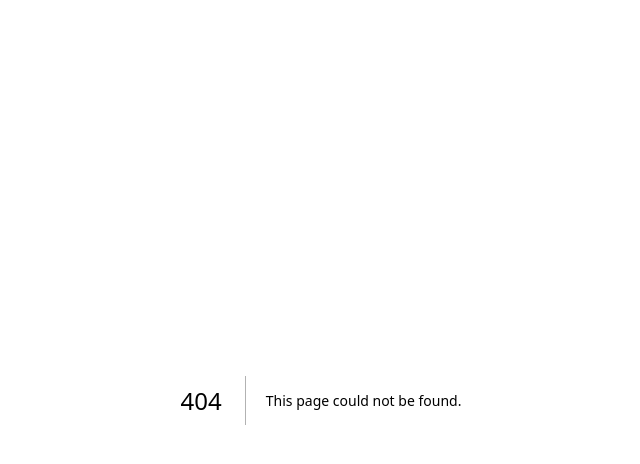
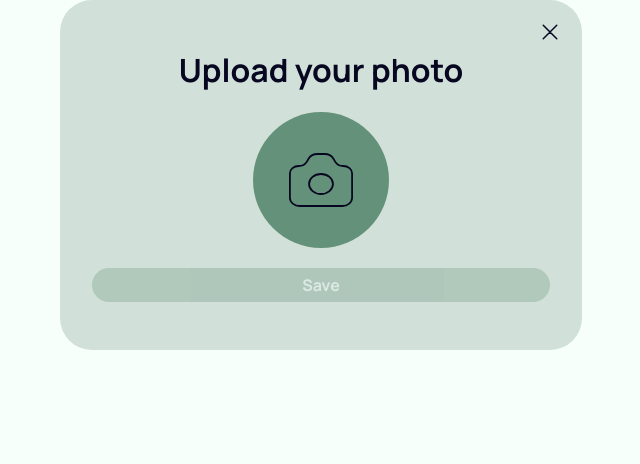
Before and after one commit to TarasBilyi/cheerful-squirrels-front, a Next.js app: page /photo in a window 1280 px wide. Before the commit this address had no page. Shown: the top 464 px of the page, without its empty margins (319-959 px from the left). Built offline with nearby package versions, Linux system fonts and the light colour scheme.

Commit message:
Added variables and UploadForm, UploadPage first version

```diff
--- /dev/null
+++ b/app/(auth rotes)/photo/page.tsx
@@ -0,0 +1,12 @@
+import UploadForm from '@/components/UploadForm/UploadForm';
+import Container from '@/components/Container/Container';
+
+const UploadPhoto = () => {
+  return (
+    <Container>
+      <UploadForm />
+    </Container>
+  );
+};
+
+export default UploadPhoto;
--- a/app/globals.css
+++ b/app/globals.css
@@ -1,3 +1,14 @@
+:root {
+  --color-green: #649179;
+  --color-green-darker: #374f42;
+  --color-light-green: #d1e0d8;
+  --color-white: #f7fffb;
+  --color-black: #070721;
+  --color-gray: #595d62;
+  --color-light-gray: #9f9f9f;
+  --color-error: #ad6a6c;
+}
+
 html {
   height: 100%;
 }
@@ -14,8 +25,8 @@ body {
   flex-direction: column;
   line-height: 1.55;
   font-size: 16px;
-  color: #070721;
-  background-color: #f7fffb;
+  color: var(--color-black);
+  background-color: var(--color-white);
   font-family: var(--font-manrope);
 }
 
--- a/components/RegisterForm/RegisterForm.module.css
+++ b/components/RegisterForm/RegisterForm.module.css
@@ -8,7 +8,7 @@
   margin-inline: auto;
   padding: 48px 32px;
   border-radius: 32px;
-  background-color: #d1e0d8;
+  background-color: var(--color-light-green);
 }
 
 @media (min-width: 768px) {
@@ -30,7 +30,7 @@
   font-weight: 700;
   line-height: normal;
   text-align: center;
-  color: #070721;
+  color: var(--color-black);
 }
 
 .description {
@@ -39,7 +39,7 @@
   font-size: 16px;
   line-height: 1.55;
   text-align: center;
-  color: #070721;
+  color: var(--color-black);
 }
 
 .form {
@@ -66,7 +66,7 @@
 
 .label {
   font-size: 12px;
-  color: #070721;
+  color: var(--color-black);
 }
 
 .inputWrapper {
@@ -75,9 +75,9 @@
   gap: 8px;
   width: 100%;
   padding: 8px;
-  border: 1px solid #9f9f9f;
+  border: 1px solid var(--color-light-gray);
   border-radius: 8px;
-  background-color: #f7fffb;
+  background-color: var(--color-white);
 }
 
 .input {
@@ -88,11 +88,28 @@
   background: transparent;
   font-family: var(--font-manrope);
   font-size: 16px;
-  color: #070721;
+  color: var(--color-black);
 }
 
 .input::placeholder {
-  color: #595d62;
+  color: var(--color-gray);
+}
+
+.inputWrapperInvalid {
+  border-color: var(--color-error);
+  color: var(--color-error);
+}
+
+.inputWrapperInvalid .input {
+  color: var(--color-error);
+}
+
+.inputWrapperInvalid .input::placeholder {
+  color: var(--color-error);
+}
+
+.inputWrapperInvalid .toggleVisibility {
+  color: var(--color-error);
 }
 
 .toggleVisibility {
@@ -109,7 +126,7 @@
 .error {
   min-height: 15px;
   font-size: 12px;
-  color: #ad6a6c;
+  color: var(--color-error);
 }
 
 .submitButton {
@@ -117,8 +134,8 @@
   padding: 8px;
   border: none;
   border-radius: 64px;
-  background-color: #649179;
-  color: #f7fffb;
+  background-color: var(--color-green);
+  color: var(--color-white);
   font-family: var(--font-manrope);
   font-size: 16px;
   font-weight: 700;
@@ -128,7 +145,7 @@
 
 .submitButton:hover,
 .submitButton:focus-visible {
-  background-color: #374f42;
+  background-color: var(--color-green-darker);
 }
 
 .submitButton:disabled {
@@ -141,7 +158,7 @@
   font-size: 16px;
   line-height: 1.55;
   text-align: center;
-  color: #070721;
+  color: var(--color-black);
 }
 
 .loginLink {
@@ -151,5 +168,5 @@
 
 .loginLink:hover,
 .loginLink:focus-visible {
-  color: #374f42;
+  color: var(--color-green-darker);
 }
--- /dev/null
+++ b/components/UploadForm/UploadForm.module.css
@@ -0,0 +1,118 @@
+.card {
+  position: relative;
+  display: flex;
+  flex-direction: column;
+  align-items: center;
+  gap: 20px;
+  width: 100%;
+  max-width: 360px;
+  margin-inline: auto;
+  padding: 48px 32px;
+  border-radius: 32px;
+  background-color: var(--color-light-green);
+}
+
+@media (min-width: 768px) {
+  .card {
+    max-width: 522px;
+  }
+}
+
+@media (min-width: 1440px) {
+  .card {
+    max-width: 392px;
+  }
+}
+
+.closeButton {
+  position: absolute;
+  top: 16px;
+  right: 16px;
+  display: flex;
+  align-items: center;
+  justify-content: center;
+  border: none;
+  background: transparent;
+  padding: 4px;
+  color: var(--color-black);
+  cursor: pointer;
+}
+
+.title {
+  margin: 0;
+  font-family: var(--font-manrope);
+  font-size: 32px;
+  font-weight: 700;
+  line-height: normal;
+  text-align: center;
+  color: var(--color-black);
+}
+
+.avatarButton {
+  display: flex;
+  align-items: center;
+  justify-content: center;
+  width: 136px;
+  height: 136px;
+  border: none;
+  border-radius: 50%;
+  background-color: var(--color-green);
+  color: var(--color-black);
+  cursor: pointer;
+  overflow: hidden;
+  padding: 0;
+}
+
+.avatarPreviewWrapper {
+  position: relative;
+  width: 100%;
+  height: 100%;
+}
+
+.avatarPreview {
+  width: 100%;
+  height: 100%;
+  object-fit: cover;
+  border-radius: 50%;
+}
+
+.avatarOverlay {
+  position: absolute;
+  inset: 0;
+  display: flex;
+  align-items: center;
+  justify-content: center;
+  border-radius: 50%;
+  background-color: rgba(0, 0, 0, 0.6);
+  color: var(--color-white);
+}
+
+.fileInput {
+  display: none;
+}
+
+.submitButton {
+  width: 100%;
+  padding: 8px;
+  border: none;
+  border-radius: 64px;
+  background-color: var(--color-green);
+  color: var(--color-white);
+  font-family: var(--font-manrope);
+  font-size: 16px;
+  font-weight: 700;
+  cursor: pointer;
+  transition:
+    background-color 0.2s ease,
+    opacity 0.2s ease;
+}
+
+.submitButton:hover,
+.submitButton:focus-visible {
+  background-color: var(--color-green-darker);
+}
+
+.submitButton:disabled {
+  opacity: 0.3;
+  cursor: not-allowed;
+}
--- /dev/null
+++ b/components/UploadForm/UploadForm.tsx
@@ -0,0 +1,79 @@
+'use client';
+
+import { useRef, useState, type ChangeEvent } from 'react';
+import Image from 'next/image';
+import { useRouter } from 'next/navigation';
+import css from './UploadForm.module.css';
+
+const UploadForm = () => {
+  const router = useRouter();
+  const fileInputRef = useRef<HTMLInputElement>(null);
+
+  const [file, setFile] = useState<File | null>(null);
+  const [previewUrl, setPreviewUrl] = useState<string | null>(null);
+
+  const handleFileChange = (event: ChangeEvent<HTMLInputElement>) => {
+    const selected = event.target.files?.[0] ?? null;
+    setFile(selected);
+    setPreviewUrl(selected ? URL.createObjectURL(selected) : null);
+  };
+
+  return (
+    <form
+      className={css.card}
+      onSubmit={event => {
+        event.preventDefault();
+
+        if (!file) {
+          return;
+        }
+
+        router.push('/');
+      }}
+    >
+      <button type="button" className={css.closeButton} onClick={() => router.back()}>
+        <svg width={24} height={24}>
+          <use href="/icons/sprite.svg#close" />
+        </svg>
+      </button>
+
+      <h1 className={css.title}>Upload your photo</h1>
+
+      <button
+        type="button"
+        className={css.avatarButton}
+        onClick={() => fileInputRef.current?.click()}
+      >
+        {previewUrl ? (
+          <div className={css.avatarPreviewWrapper}>
+            <Image
+              src={previewUrl}
+              alt="Selected avatar"
+              fill
+              unoptimized
+              className={css.avatarPreview}
+            />
+          </div>
+        ) : (
+          <svg width={64} height={58}>
+            <use href="/icons/sprite.svg#photo" />
+          </svg>
+        )}
+      </button>
+
+      <input
+        ref={fileInputRef}
+        type="file"
+        accept="image/*"
+        className={css.fileInput}
+        onChange={handleFileChange}
+      />
+
+      <button type="submit" className={css.submitButton} disabled={!file}>
+        Save
+      </button>
+    </form>
+  );
+};
+
+export default UploadForm;
```
Also changed, not shown: components/RegisterForm/RegisterForm.tsx (+23 -5 lines), public/icons/sprite.svg.
